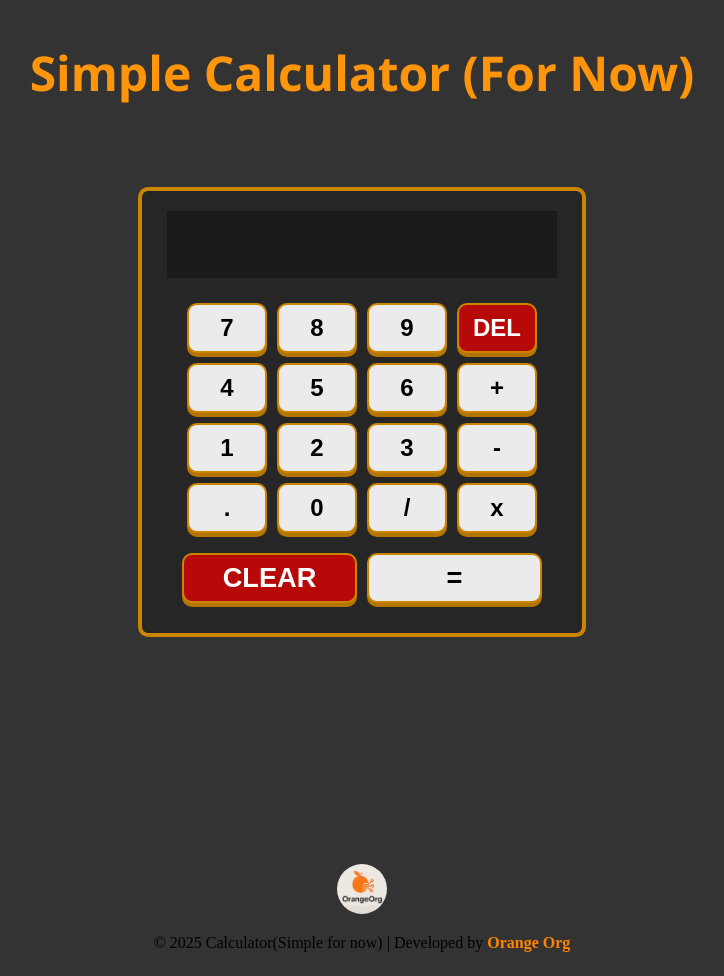
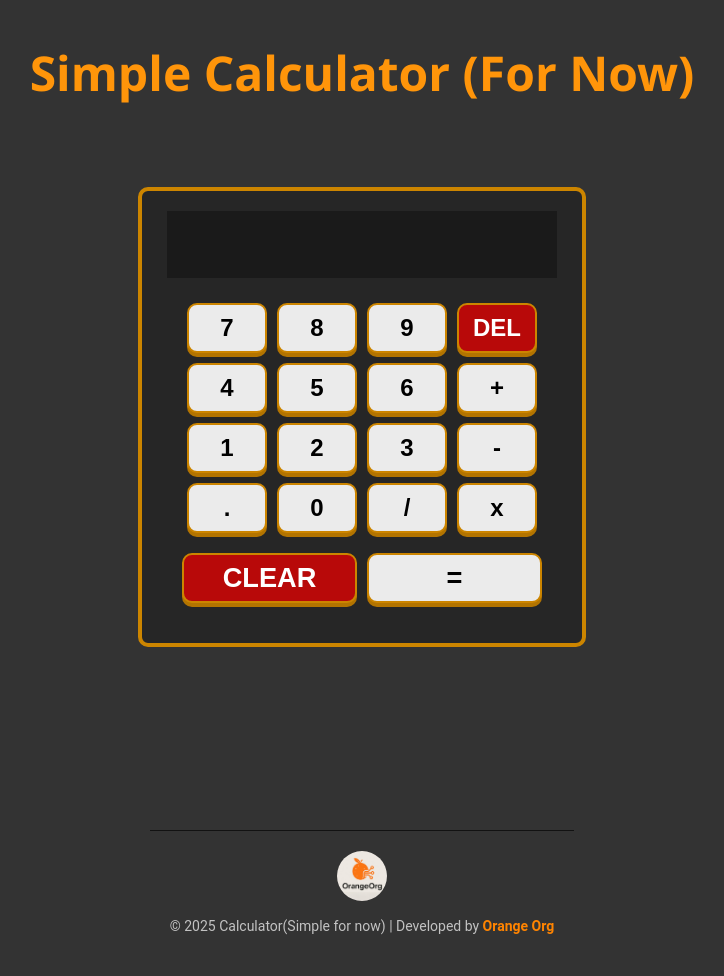
Before and after one commit to Sutirtho9/Calculator, a plain HTML site: page index.html in a window 1280 px wide. Shown: the whole page, without its empty margins (278-1002 px from the left). Drawn offline with Linux system fonts and the light colour scheme; a web font is replaced by a local one.

Commit message:
redesigned

```diff
--- a/style.css
+++ b/style.css
@@ -6,6 +6,7 @@ body {
     align-items: center;
     text-align: center;
     height: 120vh;
+    font-family: 'Roboto', sans-serif;
 }
 
 h1{
@@ -28,6 +29,7 @@ h1{
     overflow: hidden;
     border: 4px solid hsl(39, 100%, 40%);
     margin-bottom: auto;
+    padding-bottom: 30px;
 }
 
 #display {
@@ -106,14 +108,12 @@ button:active {
     width: 100%;
     padding: 10px;
 }
-.footer {
-    margin-top:100px;
+footer {
     text-align: center;
     padding: 20px;
     font-size: 14px;
     color: rgba(255, 255, 255, 0.7);
     border-top: 1px solid rgba(0, 0, 0, 0.648);
-    margin-top: 40px;
     font-family: 'Roboto', sans-serif;
 }
 .logo{
```
